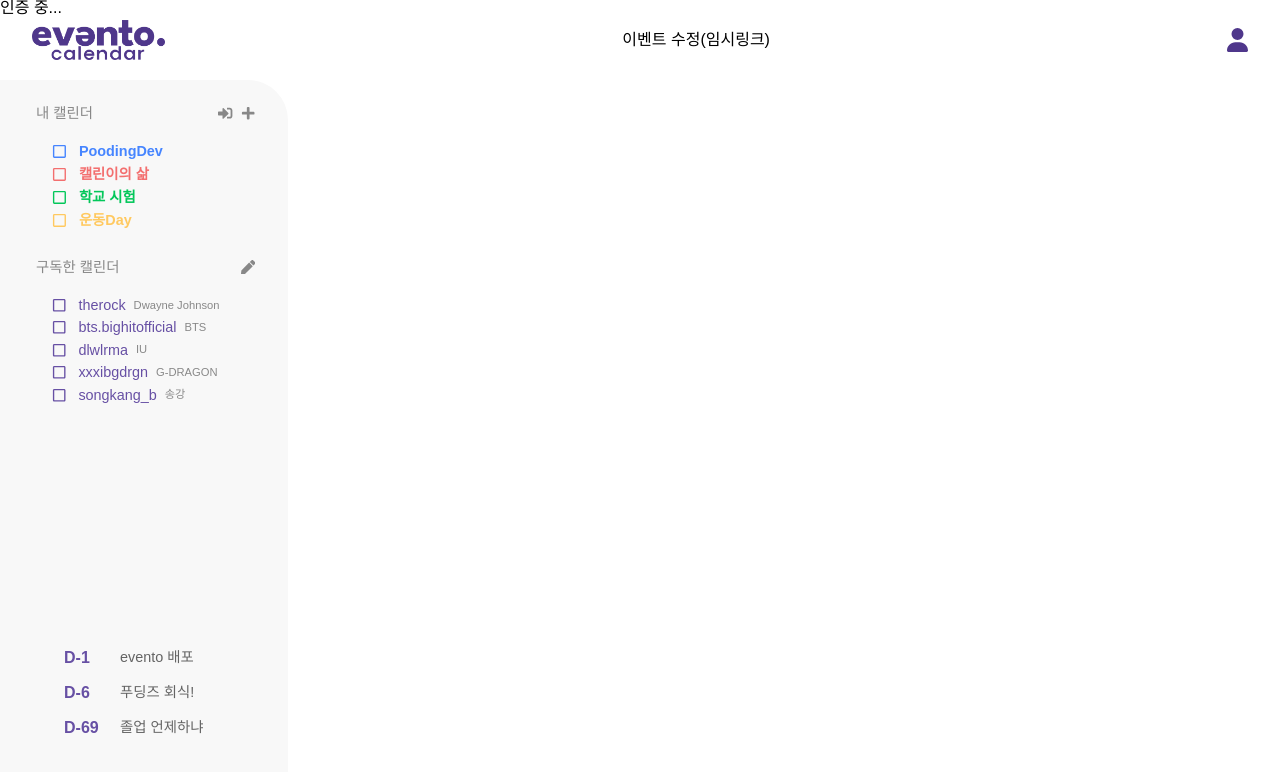
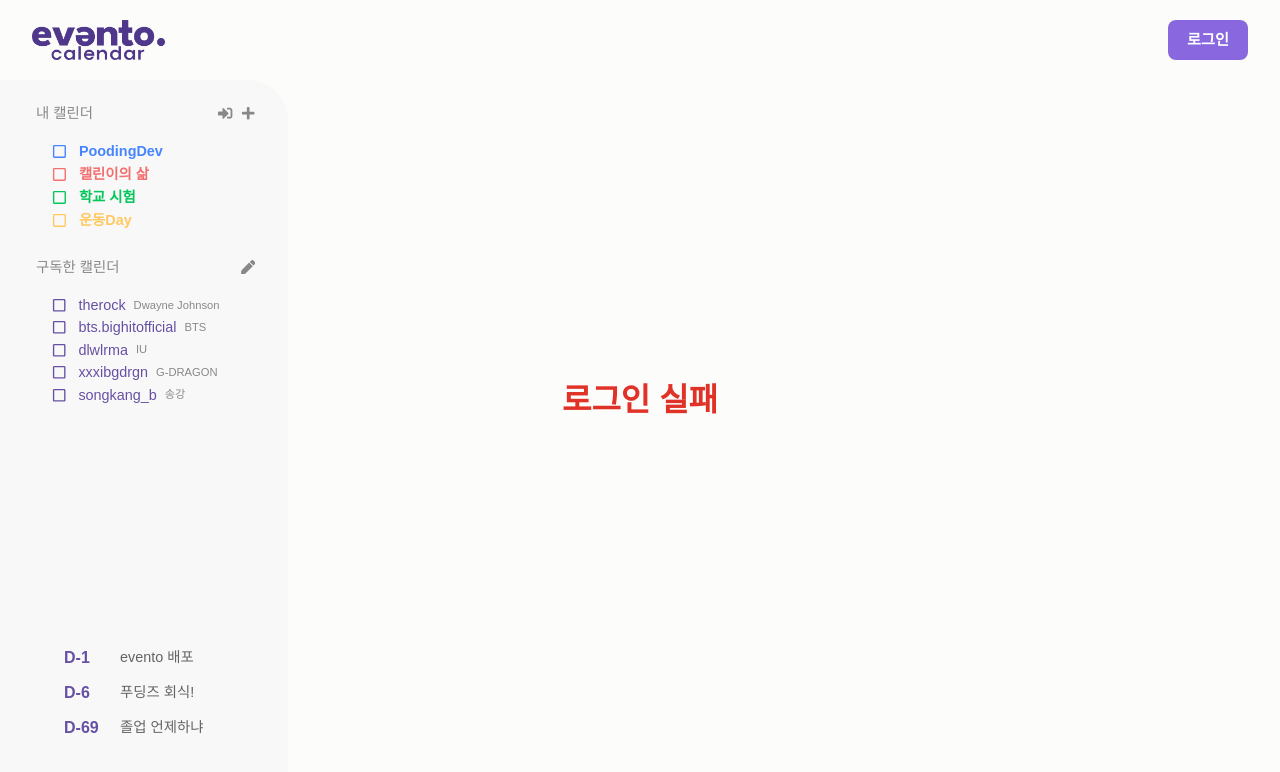
Before and after one commit to PoodingDev/Evento_FE, a React (Vite) app: page /auth in a window 1280 px wide. Shown: the top 772 px of the page. Built offline with nearby package versions, Linux system fonts and the light colour scheme.

Commit message:
Feat: #77 비로그인 시 로그인 버튼

```diff
--- a/src/App.jsx
+++ b/src/App.jsx
@@ -6,36 +6,61 @@ import LogIn from "/src/pages/LogIn";
 import LoginPostCode from "/src/pages/LoginPostCode";
 import Profile from "/src/pages/Profile";
 import ProfileEdit from "/src/pages/ProfileEdit";
-import React from "react";
+import React, { useState } from "react";
 import SideBarLeft from "/src/components/SideBarLeft";
 import Subscription from "/src/pages/Subscription";
-import { GoogleOAuthProvider } from "@react-oauth/google";
-import { BrowserRouter, Route, Routes, useLocation } from "react-router-dom";
+import { BrowserRouter, Route, Routes } from "react-router-dom";
 
-function Layout({ children }) {
-  const location = useLocation();
-  const isLoginPage = location.pathname === "/login";
-
+function Layout({ children, isLoggedIn, setLoggedIn, userInfo, setUserInfo }) {
   return (
     <div>
-      {!isLoginPage && <SideBarLeft />}
-      {!isLoginPage && <Header />}
+      <Routes>
+        <Route path="/login" element={null} />
+        <Route
+          path="*"
+          element={
+            <>
+              <SideBarLeft />
+              <Header
+                isLogedIn={isLoggedIn}
+                setLogedIn={setLoggedIn}
+                userInfo={userInfo}
+              />
+            </>
+          }
+        />
+      </Routes>
       {children}
     </div>
   );
 }
 
 export default function App() {
+  const [isLoggedIn, setLoggedIn] = useState(false);
+  const [userInfo, setUserInfo] = useState(null);
+
   return (
     <BrowserRouter>
-      <Layout>
+      <Layout
+        isLoggedIn={isLoggedIn}
+        setLoggedIn={setLoggedIn}
+        userInfo={userInfo}
+        setUserInfo={setUserInfo}
+      >
         <Routes>
           <Route path="/login" element={<LogIn />} />
-          <Route path="/auth/*" element={<LoginPostCode />} />
+          <Route
+            path="/auth/*"
+            element={
+              <LoginPostCode
+                setLogedIn={setLoggedIn}
+                setUserInfo={setUserInfo}
+              />
+            }
+          />
           <Route path="/" element={<Calendar />} />
           <Route path="/profile" element={<Profile />} />
           <Route path="/profile/edit" element={<ProfileEdit />} />
-          //테스트용 - 모달을 페이지로 띄우기
           <Route path="/event" element={<EventInfoModal />} />
           <Route path="/new-event" element={<EventCreate />} />
           <Route path="/subscription" element={<Subscription />} />
--- a/src/components/Header.jsx
+++ b/src/components/Header.jsx
@@ -1,22 +1,20 @@
-import EventInfo from "./EventInfoModal";
 import React, { useState } from "react";
 import { faUser } from "@fortawesome/free-solid-svg-icons";
 import { FontAwesomeIcon } from "@fortawesome/react-fontawesome";
-import { Link, useNavigate } from "react-router-dom";
+import { useNavigate } from "react-router-dom";
 
-export default function Header() {
+export default function Header({ isLogedIn, setLogedIn, userInfo }) {
   const navigate = useNavigate();
   const [isView, setIsView] = useState(false);
+
   const setView = () => {
     setIsView((prev) => !prev);
   };
 
-  // 이벤트 수정 임시 링크 - 캘린더 수정 완료 후 복붙
-  const [isEventInfoOpen, setIsEventInfoOpen] = useState(false);
-  const toggleEventInfo = () => {
-    setIsEventInfoOpen((prev) => !prev);
+  const handleLogout = () => {
+    setLogedIn(false);
+    navigate("/login");
   };
-  const [isLogedIn, setLogedIn] = useState(false);
 
   return (
     <div className="evento-header absolute flex h-[5rem] w-full cursor-pointer items-center justify-between py-[1.25rem] pl-[2rem] pr-[2rem]">
@@ -26,26 +24,28 @@ export default function Header() {
         alt="Evento"
         onClick={() => navigate("/")}
       />
-      {/* 작업할 때 아래 주석 처리 뜯고 하시면 편합니다 */}
-      {/* <Link to="/profile">Profile</Link>
-      <Link to="/login">Login</Link>
-      <Link to="/"></Link>
-      <Link to="/code">code</Link> */}
-      <div onClick={toggleEventInfo}>이벤트 수정(임시링크)</div>
-      <FontAwesomeIcon
-        icon={faUser}
-        className="text-2xl text-[#4F378B]"
-        onClick={setView}
-      />
-      {/* {isView && <Dropdown isView={isView} />} */}
-      {isView && (
+      {!isLogedIn ? (
+        <button
+          className="h-[2.5rem] w-[5rem] rounded-[0.5rem] bg-eventoPurple text-[0.95rem] font-semibold text-white hover:bg-eventoPurple/80 active:bg-eventoPurpleLight active:text-eventoPurple/80"
+          onClick={() => navigate("/login")}
+        >
+          로그인
+        </button>
+      ) : (
+        <FontAwesomeIcon
+          icon={faUser}
+          className="text-2xl text-[#4F378B]"
+          onClick={setView}
+        />
+      )}
+      {isView && isLogedIn && (
         <div className="bg-event absolute right-[1rem] top-[4rem] flex h-[13em] w-[10rem] flex-col items-center justify-center rounded-[1rem] border-solid border-eventoPurpleLight bg-zinc-100 text-eventoblack">
           <FontAwesomeIcon
             icon={faUser}
             className="mb-[1rem] mt-[0.5rem] text-[1.5rem] text-[#4F378B]"
           />
           <p className="mb-[1.4rem] text-center text-[1.25rem] font-medium">
-            dlwlrma
+            {userInfo?.name || "Evento1"}
           </p>
           <button
             className="mb-[0.3rem] h-[2rem] w-[7rem] rounded-[0.5rem] text-[0.95rem] font-semibold hover:bg-eventoPurpleLight hover:text-eventoPurple"
@@ -58,22 +58,12 @@ export default function Header() {
           </button>
           <button
             className="h-[2rem] w-[7rem] rounded-[0.5rem] text-[0.95rem] font-semibold hover:bg-lightRed hover:text-darkRed"
-            onClick={() => {
-              setView();
-              navigate("/login");
-            }}
+            onClick={handleLogout}
           >
             로그아웃
           </button>
         </div>
       )}
-
-      {/* 이벤트 수정 임시 링크 - 캘린더 수정 완료 후 복붙*/}
-      {isEventInfoOpen && (
-        <div className="fixed inset-0 z-50 flex items-center justify-center bg-black bg-opacity-30">
-          <EventInfo onClose={toggleEventInfo} />
-        </div>
-      )}
     </div>
   );
 }
--- a/src/pages/LogIn.jsx
+++ b/src/pages/LogIn.jsx
@@ -7,7 +7,7 @@ export default function LogIn() {
     let clientId = "";
     let authUrl = "";
 
-    const redirectUri = `https://evento.kro.kr/auth/${platform}`;
+    const redirectUri = `https://evento.kro.kr/auth/${platform}`; //배포용
     // const redirectUri = `http://localhost:5173/auth/${platform}`;
 
     const state = encodeURIComponent(JSON.stringify({ platform }));
--- a/src/pages/LoginPostCode.jsx
+++ b/src/pages/LoginPostCode.jsx
@@ -1,56 +1,51 @@
-import React, { useEffect } from "react";
+import React, { useEffect, useState } from "react";
 import axios from "axios";
-import { useSearchParams } from "react-router-dom";
+import { useNavigate, useSearchParams } from "react-router-dom";
 
-export default function LoginPostCode() {
+export default function LoginPostCode({ setLogedIn, setUserInfo }) {
   const [searchParams] = useSearchParams();
+  const [errorMessage, setErrorMessage] = useState("");
+  const navigate = useNavigate();
 
   useEffect(() => {
     const authCode = searchParams.get("code");
     const platform = searchParams.get("state");
 
-    if (authCode) {
+    async function authenticate() {
       try {
-        if (!platform || !["kakao", "naver", "google"].includes(platform)) {
-          throw new Error("지원하지 않는 플랫폼");
-        }
+        if (!authCode || !platform) throw new Error("잘못된 인증 요청입니다.");
 
-        // 백엔드로 인가 코드 전송
-        sendAuthCodeToBackend(platform, authCode);
-      } catch (error) {
-        console.error("Error:", error.message);
-      }
-    }
-  }, [searchParams]);
+        // 백엔드와 연결 실패해도 로그인 상태되도록 구현함 - 채영
+        setLogedIn(true);
+        setUserInfo({ platform, authCode }); // 플랫폼 인가 코드
 
-  async function sendAuthCodeToBackend(platform, authCode, state) {
+        // 토큰 요청
         const platformEndpoints = {
           kakao: import.meta.env.VITE_BACKEND_KAKAO_URL,
           naver: import.meta.env.VITE_BACKEND_NAVER_URL,
           google: import.meta.env.VITE_BACKEND_GOOGLE_URL,
         };
+        await axios.post(platformEndpoints[platform], { code: authCode });
 
-    const url = platformEndpoints[platform];
-    if (!url) {
-      console.error("지원하지 않는 URI");
-      return;
-    }
-
-    // 요청 데이터 설정
-    const payload = {
-      code: authCode,
-      state: platform,
-      // ...(platform === "naver" ? { state } : {}), //네이버
-    };
-
-    try {
-      const response = await axios.post(url, payload);
-      console.log(`[${platform}] 로그인`, response.data);
-      // 로그인 성공 이후 처리
+        // 성공
+        navigate("/");
       } catch (error) {
-      console.error(`백엔드 응답없음`, error.response?.data || error.message);
+        setErrorMessage("로그인 실패");
       }
     }
 
-  return <div>인증 중...</div>;
+    authenticate();
+  }, [searchParams, setLogedIn, setUserInfo, navigate]);
+
+  return (
+    <div className="flex h-[100vh] items-center justify-center bg-eventoWhite">
+      {errorMessage ? (
+        <div className="text-center text-[2rem] font-semibold text-darkRed">
+          {errorMessage}
+        </div>
+      ) : (
+        <div className="text-center text-[2rem]">인증 중...</div>
+      )}
+    </div>
+  );
 }
```
Lines whose indentation alone changed are shown as unchanged.
